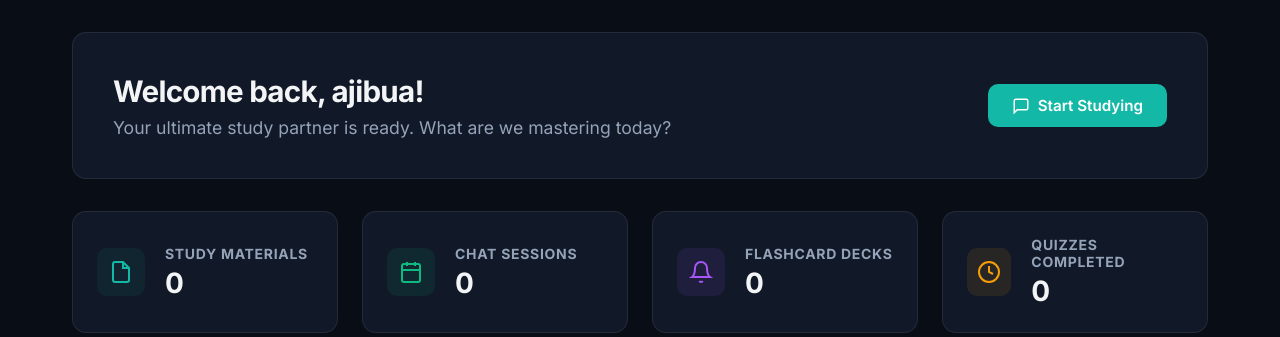
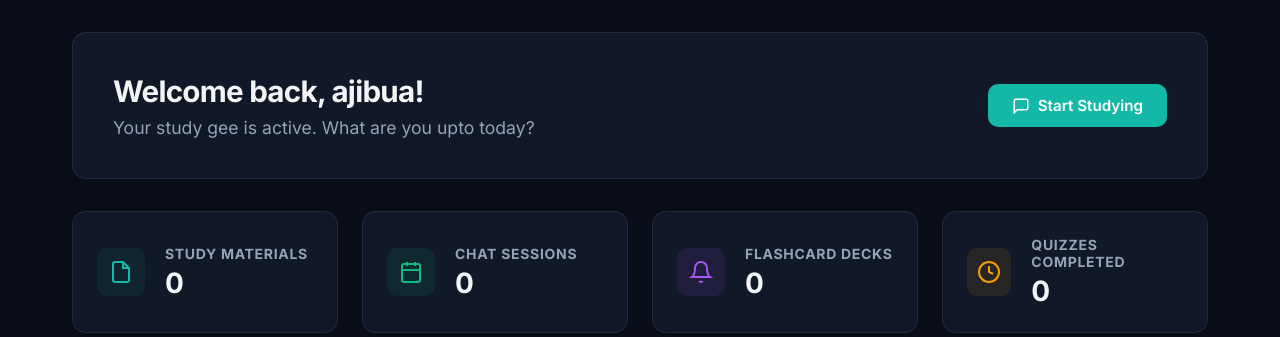
Before and after one commit to ajibua/LearnBuddy, a Django app: page /dashboard/ in a window 1280 px wide. Shown: the part 65-402 px from the top of the page. Run offline with Django 5.2, Linux system fonts and the light colour scheme; a user stored in the database is signed in; data comes from the database, SQL or seed files in the repository; data that the repository does not hold is empty.

Commit message:
fix: ui and new features update

```diff
--- a/chat_buddy/templates/dashboard.html
+++ b/chat_buddy/templates/dashboard.html
@@ -58,7 +58,7 @@
         <div class="welcome-banner">
             <div class="welcome-text">
                 <h1>Welcome back, {{ user.first_name|default:user.username }}!</h1>
-                <p>Your ultimate study partner is ready. What are we mastering today?</p>
+                <p>Your study gee is active. What are you upto today?</p>
             </div>
             <div style="display: flex; gap: 0.75rem;">
                 <a href="{% url 'chat' %}" class="btn btn-primary">
```
